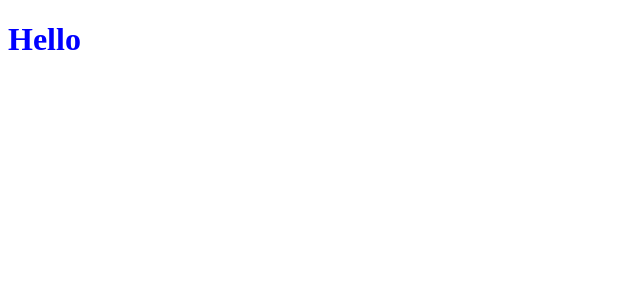
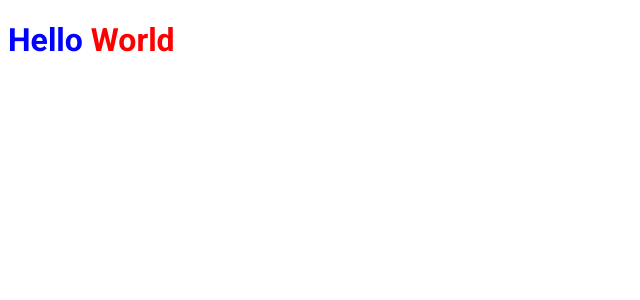
Before and after one commit to VrituuRuby/ignews, a Next.js app: page / in a window 1280 px wide. Shown: the top 300 px of the page, without its empty margins (0-640 px from the left). Built offline with nearby package versions, Linux system fonts and the light colour scheme.

Commit message:
added external google fonts

```diff
--- /dev/null
+++ b/src/pages/_document.tsx
@@ -0,0 +1,21 @@
+import Document, { Html, Head, Main, NextScript} from 'next/document';
+
+export default class MyDocument extends Document{
+	render(){
+		return (
+			<Html>
+				<Head>
+					<link rel="preconnect" href="https://fonts.googleapis.com"/>
+					<link rel="preconnect" href="https://fonts.gstatic.com"/>
+					<link href='https://fonts.googleapis.com/css2?family=Roboto:wght@400;700;900&display=swap' rel="stylesheet"/>
+
+					<title>ig.news</title>
+				</Head>
+				<body>
+					<Main />
+					<NextScript />
+				</body>
+			</Html>
+		)
+	}
+}
--- a/src/pages/index.tsx
+++ b/src/pages/index.tsx
@@ -2,6 +2,6 @@
 
 export default function Home() {
   return (
-    <h1 className={styles.title}>Hello</h1>
+    <h1 className={styles.title}>Hello <span>World</span></h1>
   )
 }
--- a/src/styles/home.module.scss
+++ b/src/styles/home.module.scss
@@ -1,3 +1,7 @@
 .title {
+    font-family: Roboto, sans-serif;
     color: blue;
+    span {
+        color: red;
+    }
 }
```
